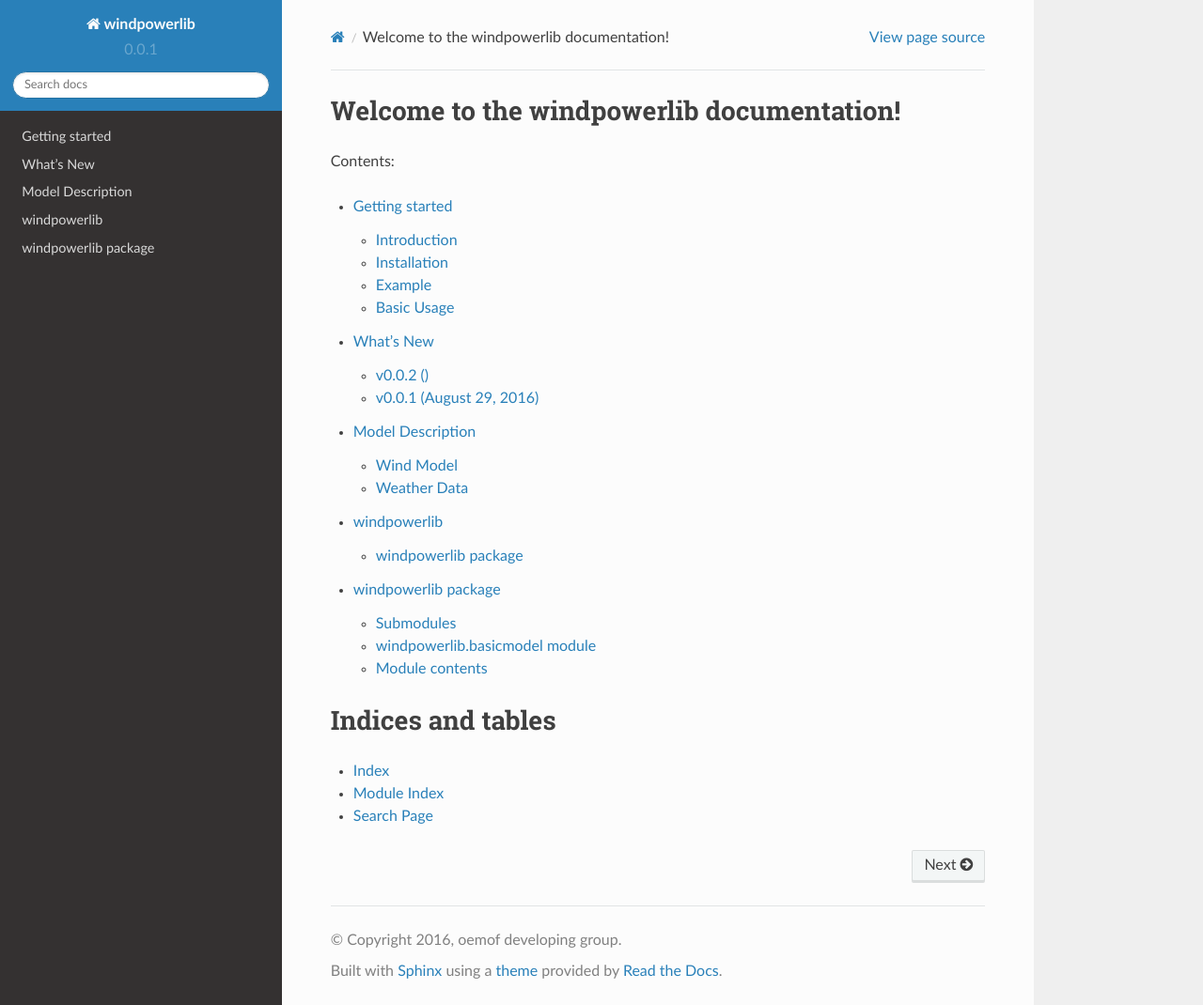
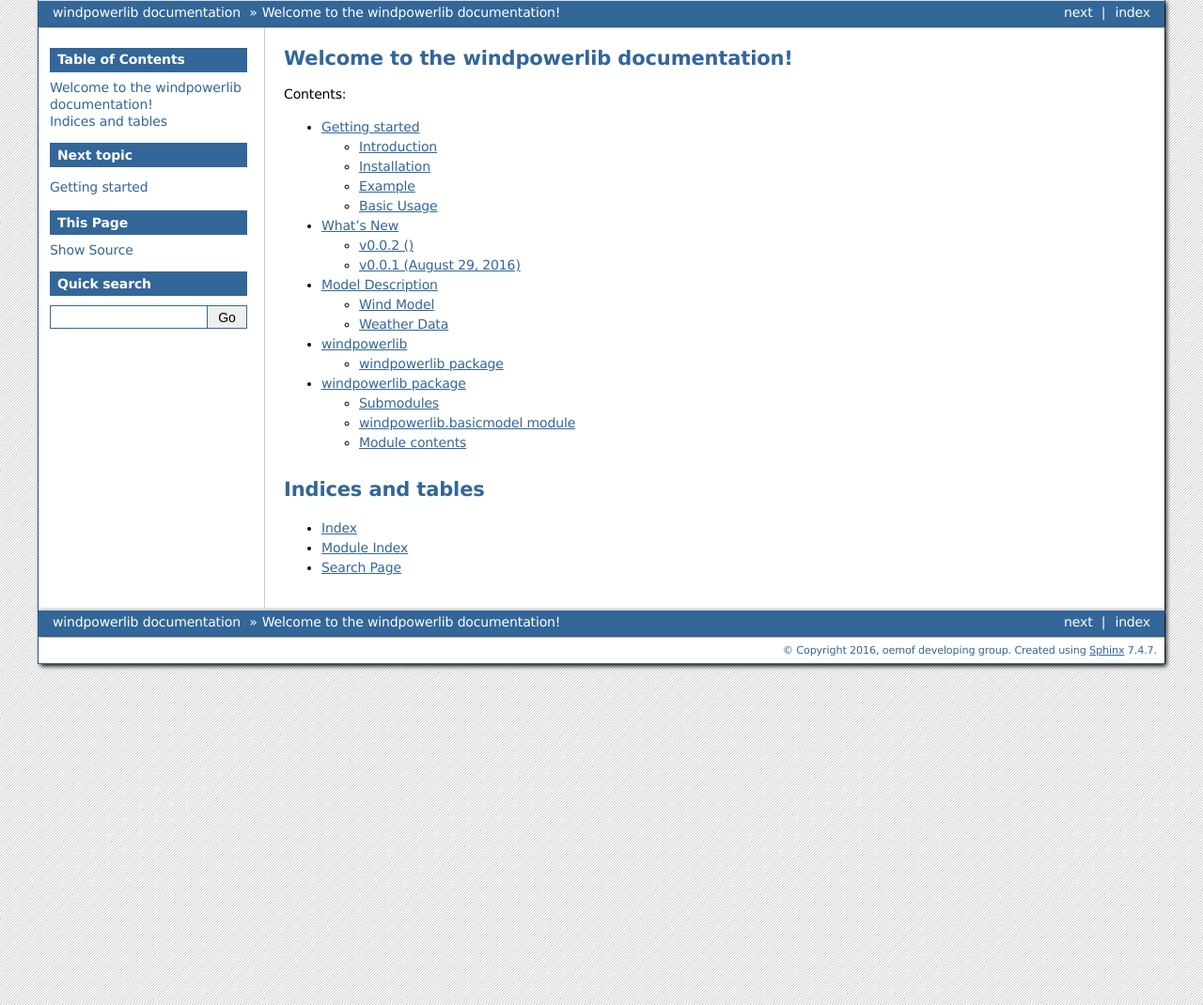
Before and after one commit to wind-python/windpowerlib, a Sphinx documentation site: the page built from doc/index.rst, in a window 1280 px wide and 1070 px high. Shown: the whole window at 94% size. Built offline with Sphinx 7.4.7, drawn with Linux system fonts in a browser that asks for light colours; formulas are drawn with MathJax 3.

Commit message:
fix conf.py to use a different theme for local builds

```diff
--- a/doc/conf.py
+++ b/doc/conf.py
@@ -107,12 +107,11 @@
 # -- Options for HTML output ----------------------------------------------
 # The theme to use for HTML and HTML Help pages.  See the documentation for
 # a list of builtin themes.
-import sphinx_rtd_theme
-
-html_theme = "sphinx_rtd_theme"
-
-html_theme_path = [sphinx_rtd_theme.get_html_theme_path()]
-#html_theme = 'bizstyle'
+on_rtd = os.environ.get('READTHEDOCS') == 'True'
+if on_rtd:
+    html_theme = 'default'
+else:
+    html_theme = 'bizstyle'
 
 # Theme options are theme-specific and customize the look and feel of a theme
 # further.  For a list of options available for each theme, see the
```
